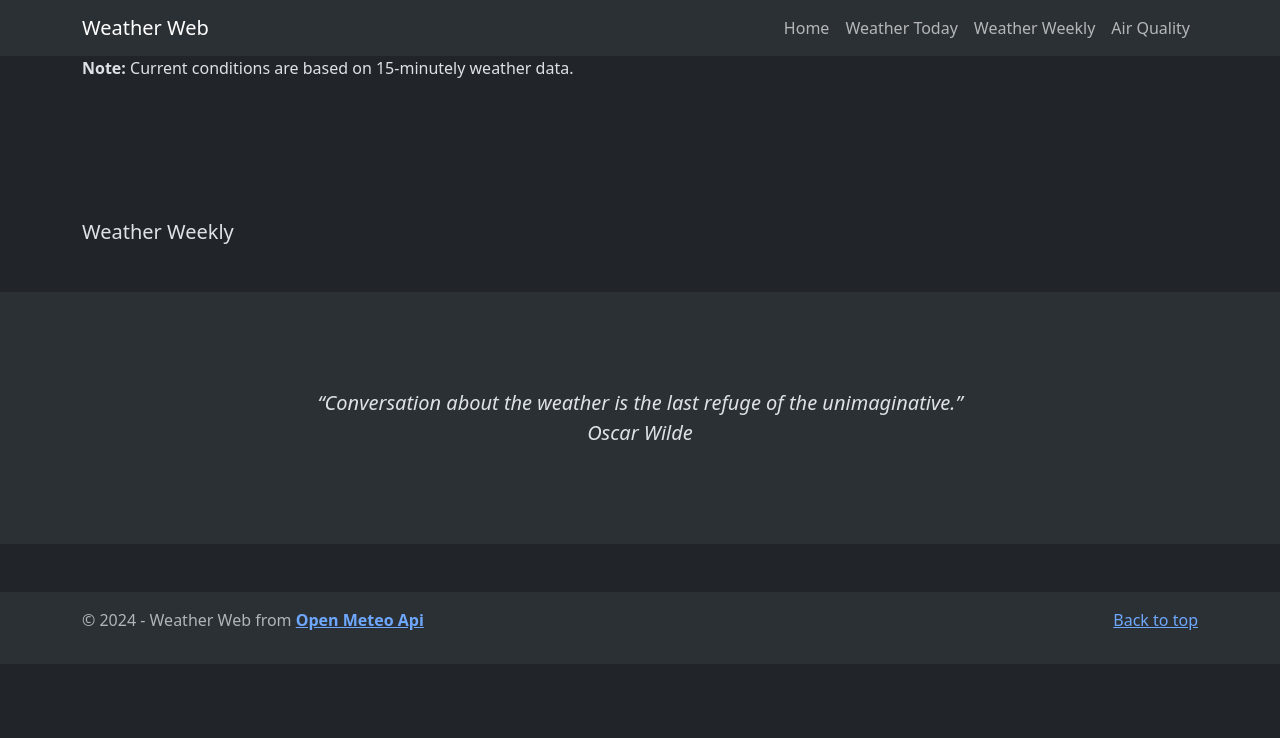
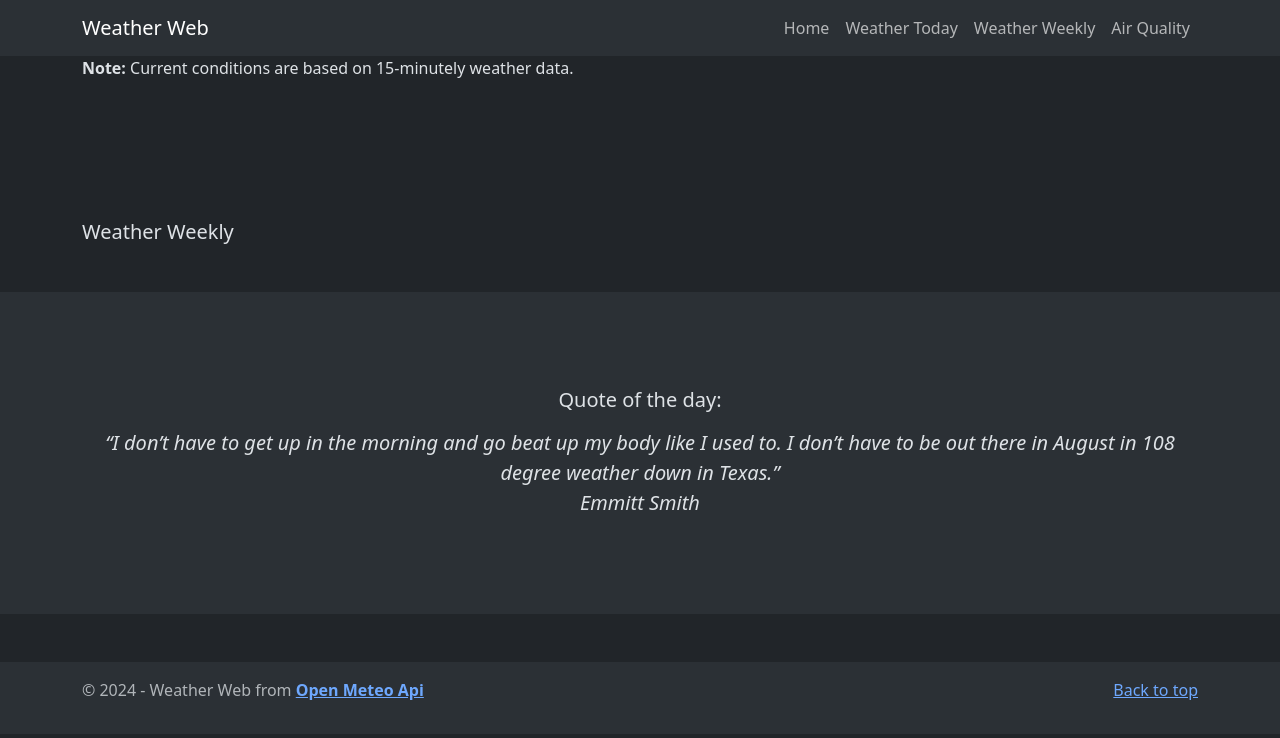
Before and after one commit to IacopoC/weather-web, a Vue app: page / in a window 1280 px wide. Shown: the top 738 px of the page. Built offline with nearby package versions, Linux system fonts and the light colour scheme; no server answers.

Commit message:
aggiunte citazioni quotidiane.

```diff
--- a/src/components/BannerQuote.vue
+++ b/src/components/BannerQuote.vue
@@ -1,6 +1,25 @@
 <script>
 export default {
-  name: "BannerQuote"
+  name: "BannerQuote",
+  data() {
+    return {
+      texts: [
+        { quote: "“All weather is sin-related. Lust causes thunder, anger causes fog, and you don’t want to know what causes dew.”", author: "Stephen Colbert" },
+        { quote: "“Going to the woods is going home, for I suppose we came from the woods originally. But in some of nature’s forests, the adventurous traveler seems a feeble, unwelcome creature; wild beasts and the weather trying to kill him, the rank, tangled vegetation, armed with spears and stinging needles, barring his way and making life a hard struggle.”", author: "John Muir" },
+        { quote: "“If enough people think of a thing and work hard enough at it, I guess it’s pretty nearly bound to happen, wind and weather permitting.”", author: "Laura Ingalls Wilder" },
+        { quote: "“I don’t have to get up in the morning and go beat up my body like I used to. I don’t have to be out there in August in 108 degree weather down in Texas.”", author: "Emmitt Smith" },
+        { quote: "“Climate is what we expect, weather is what we get.”", author: "Mark Twain" },
+        { quote: "“All the world lies warm in one heart, yet the Sierra seems to get more light than other mountains. The weather is mostly sunshine embellished with magnificent storms, and nearly everything shines from base to summit – the rocks, streams, lakes, glaciers, irised falls, and the forests of silver fir and silver pine.”", author: "John Muir" },
+        { quote: "“In the Spring, I have counted 136 different kinds of weather inside of 24 hours.”", author: "Mark Twain" }
+      ]
+    };
+  },
+  computed: {
+    dailyQuote() {
+      const today = new Date().getDay();
+      return this.texts[today];
+    }
+  }
 }
 </script>
 
@@ -8,9 +27,10 @@ export default {
   <div class="my-5">
     <div class="p-5 text-center bg-body-tertiary">
       <div class="container py-5">
+        <h2 class="lead pb-2"><strong>Quote of the day:</strong></h2>
         <em class="col-lg-8 mx-auto lead text-dark-emphasis">
-          “Conversation about the weather is the last refuge of the unimaginative.”
-          <br><strong>Oscar Wilde</strong>
+          {{ dailyQuote.quote }}<br>
+          <strong>{{ dailyQuote.author }}</strong>
         </em>
       </div>
     </div>
```
